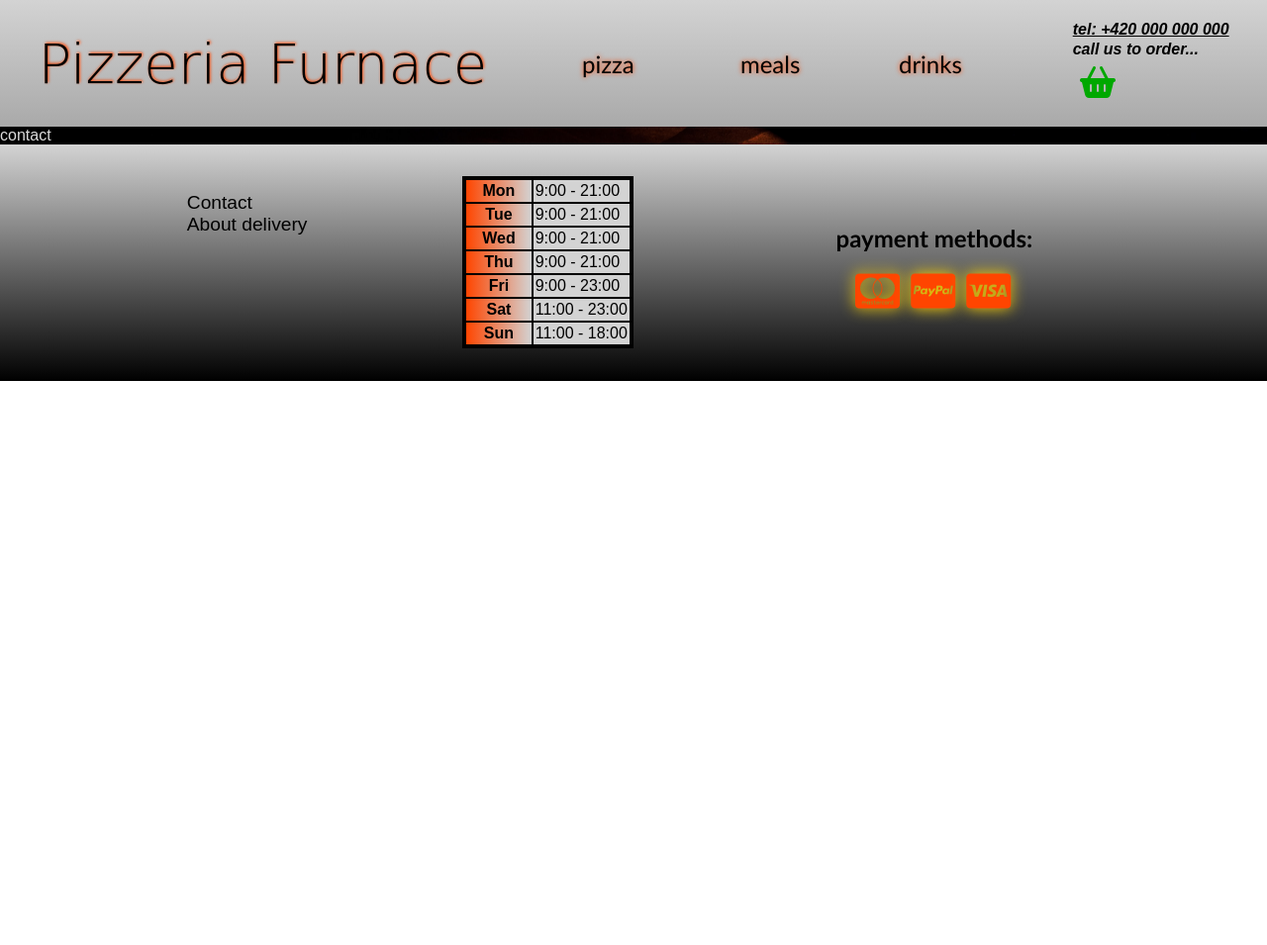
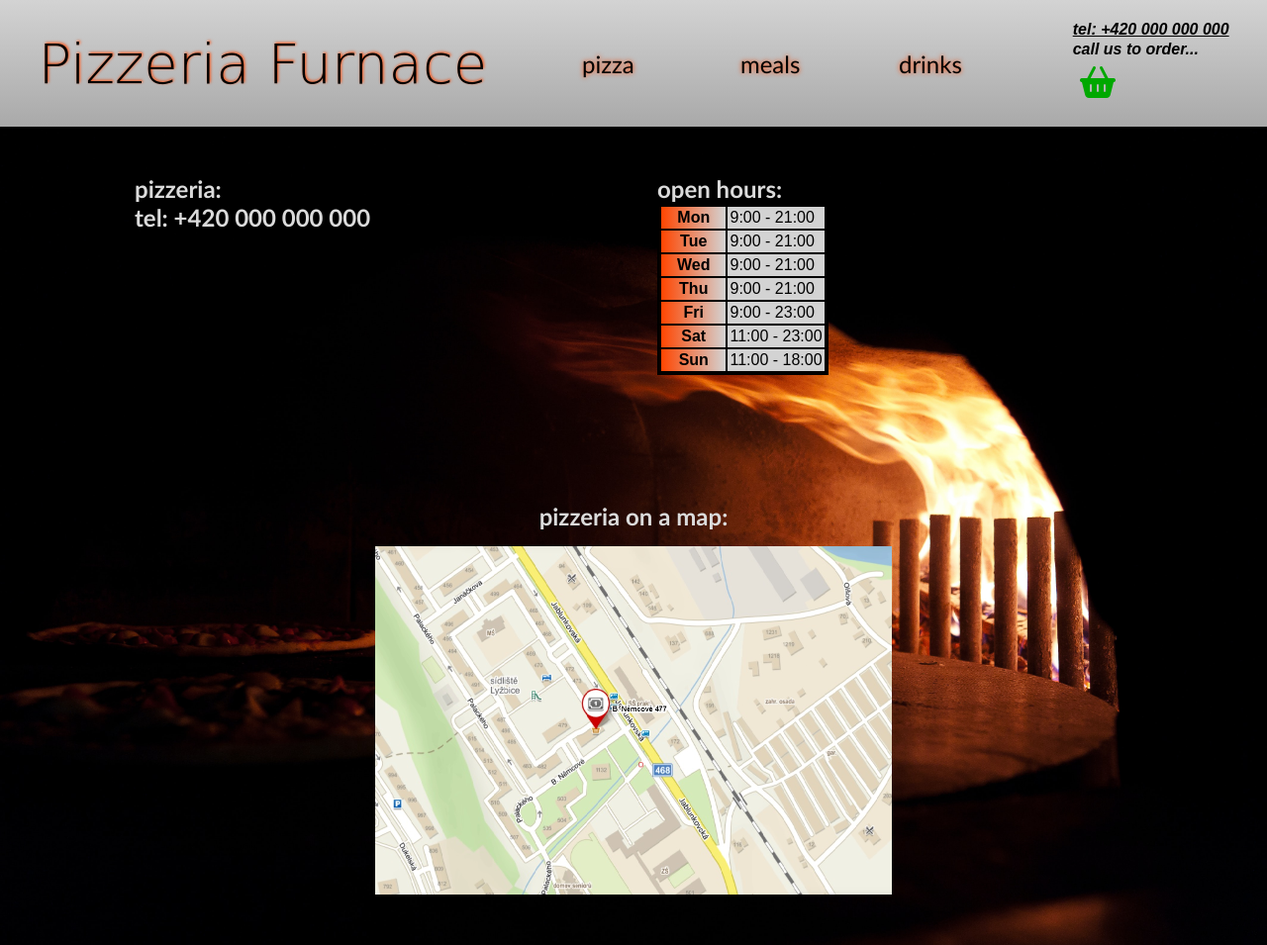
Before and after one commit to Mitri25/Pizzeria-site, a plain HTML site: page html/contact.html in a window 1280 px wide. Shown: the top 955 px of the page at 99% size. Before the commit the page ends 800 px from the top, so only its background shows below. Drawn offline with Linux system fonts and the light colour scheme; a web font is replaced by a local one.

Commit message:
contact and delivery site done

```diff
--- a/css/contact.css
+++ b/css/contact.css
@@ -7,6 +7,12 @@
 :root {
     --text-color: hsl(0, 0%, 86%);
     --img-shadow: 5px 5px 6px black;
+    --frame-width: 40%;
+    --frame-padding: 3rem 1rem;
+}
+
+h4 {
+    font-size: 1.5rem;
 }
 
 
@@ -22,4 +28,39 @@ main {
 }
 
 
-/* ------------main 1-st section------------- */
+#main-container {
+    display: flex;
+    flex-wrap: wrap;
+    justify-content: center;
+    gap: 1rem;
+}
+
+#main-container>* {
+    padding: var(--frame-padding);
+    min-width: var(--frame-width);
+}
+
+#open-hours {
+    color: black;
+}
+
+#open-hours h4 {
+    color: var(--text-color);
+}
+
+
+#pizzeria-map {
+    display: flex;
+    flex-direction: column;
+}
+
+#pizzeria-map h4 {
+    align-self: center;
+    padding: 1rem;
+}
+
+#pizzeria-map img {
+    align-self: center;
+    max-width: 50%;
+    min-width: 360px;
+}
--- a/css/delivery.css
+++ b/css/delivery.css
@@ -21,5 +21,24 @@ main {
     color: var(--text-color);
 }
 
+#main-container {
+    display: flex;
+    flex-direction: column;
+    gap: 2rem;
+    padding-top: 2rem;
+    padding-bottom: 2rem;
+}
 
-/* ------------main 1-st section------------- */
+#main-container>* {
+    padding-left: 10%;
+    max-width: 60%;
+
+}
+
+#image-container img {
+    float: left;
+    max-width: 50%;
+    min-width: 320px;
+    padding-right: 1rem;
+    padding-bottom: 1rem;
+}
--- a/html/contact.html
+++ b/html/contact.html
@@ -26,8 +26,52 @@
 
 
     <main>
-      <!-- 1 section -->
-      <p>contact</p>
+      <div id="main-container">
+        <h4 id="pizzeria-tel">pizzeria:<br>
+            tel: +420 000 000 000
+        </h4>
+        <div id="open-hours">
+          <h4>open hours:</h4>
+          <table>
+            <tr>
+              <th>Mon</th>
+              <td>9:00 - 21:00</td>
+            </tr>
+            <tr>
+              <th>Tue</th>
+              <td>9:00 - 21:00</td>
+            </tr>
+            <tr>
+              <th>Wed</th>
+              <td>9:00 - 21:00</td>
+            </tr>
+            <tr>
+              <th>Thu</th>
+              <td>9:00 - 21:00</td>
+            </tr>
+            <tr>
+              <th>Fri</th>
+              <td>9:00 - 23:00</td>
+            </tr>
+            <tr>
+              <th>Sat</th>
+              <td>11:00 - 23:00</td>
+            </tr>
+            <tr>
+              <th>Sun</th>
+              <td>11:00 - 18:00</td>
+            </tr>
+          </table>
+        </div>
+        <div id="pizzeria-map">
+          <h4>pizzeria on a map:</h4>
+          <img src="\images\others\map-location.jpg" alt="pizzeria map location picture">
+        </div>
+        <h4 id="other-questions-contact">for other questions:<br><br>
+            tel: 420 000 000 001<br>
+            e-mail: Mitrenga.Jakub@seznam.cz
+        </h4>
+      </div>
     </main>
 
       <!-- footer -->
```
Also changed, not shown: html/delivery.html (+14 -2 lines), 1 other file.
